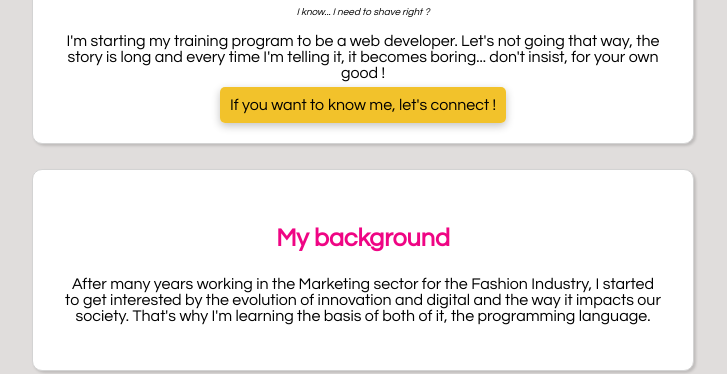
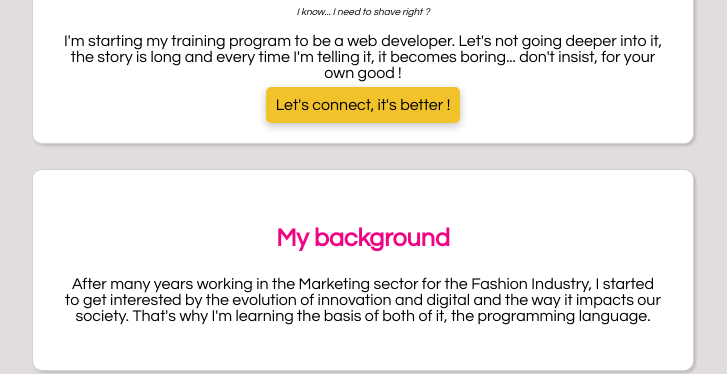
Before and after one commit to thibmer49/profile, a plain HTML site: page index.html in a window 1280 px wide. Shown: the part 459-833 px from the top of the page, without its empty margins (277-1004 px from the left). Drawn offline with Linux system fonts and the light colour scheme.

Commit message:
my profile page

```diff
--- a/index.html
+++ b/index.html
@@ -20,10 +20,10 @@
     <p id="comment">I know... I need to shave right ?</p>
 
     <p>
-      I'm starting my training program to be a web developer. Let's not going that way, the story is long and every time I'm telling it, it becomes boring... don't insist, for your own good !
+      I'm starting my training program to be a web developer. Let's not going deeper into it, the story is long and every time I'm telling it, it becomes boring... don't insist, for your own good !
     </p>
 
-  <a href="https://www.linkedin.com/in/thib-mercier/" alt="linkedin" target="_blank" id="connexion-button">If you want to know me, let's connect !</a>
+  <a href="https://www.linkedin.com/in/thib-mercier/" alt="linkedin" target="_blank" id="connexion-button">Let's connect, it's better !</a>
 </div>
   <div class="white-card">
     <h3>
```
